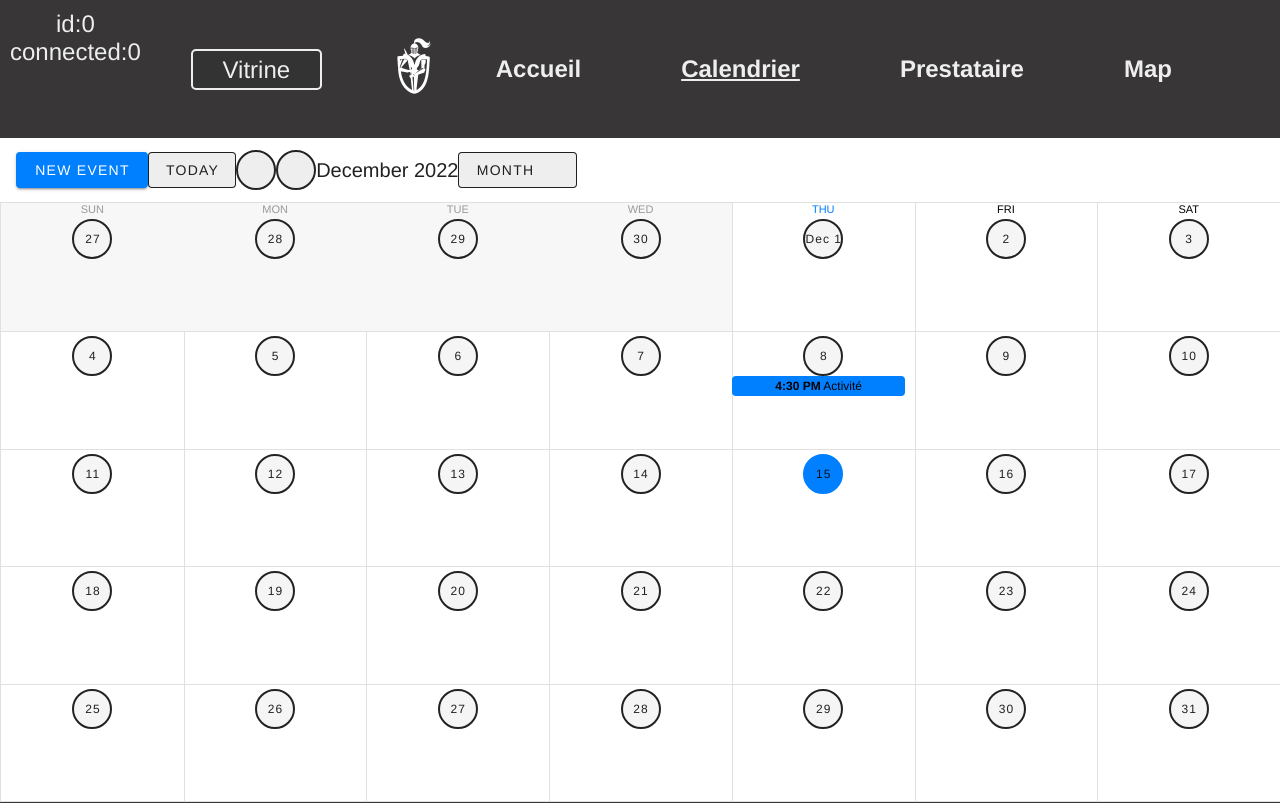
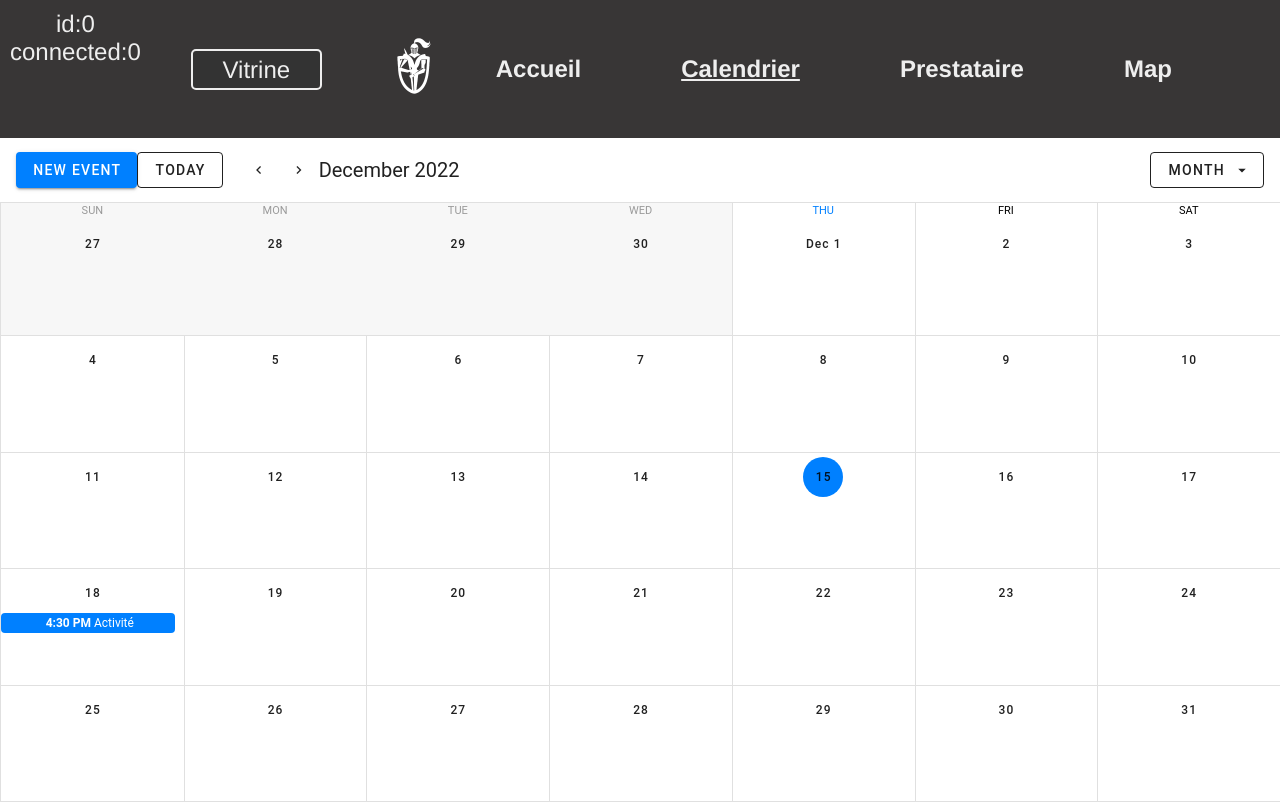
Before and after one commit to ThomasG1raud/saes3_vue, a Vue app: page /calendrier in a window 1280 px wide. Shown: the top 803 px of the page. Built offline with nearby package versions, Linux system fonts and the light colour scheme; the HTML template or start-up script is replaced by a standard one.

Commit message:
debug partial style vuetify in VitrineCalendrierView.vue

```diff
--- a/src/App.vue
+++ b/src/App.vue
@@ -14,6 +14,9 @@ export default {
   components: {
     HeaderView,
     FooterView
+  },
+  created() {
+    document.title = "Parc Médiéval"
   }
 }
 </script>
--- a/src/plugins/vuetify.js
+++ b/src/plugins/vuetify.js
@@ -4,4 +4,8 @@ import 'vuetify/dist/vuetify.min.css';
 
 Vue.use(Vuetify);
 
-export default new Vuetify({});
+export default new Vuetify({
+    icons: {
+        iconfont: "mdiSvg"
+    }
+});
--- a/src/store/index.js
+++ b/src/store/index.js
@@ -16,8 +16,8 @@ export default new Vuex.Store({
         allHoraire: [
             {
                 name: "Activité",
-                start: "2022-12-08 16:30:00",
-                end: "2022-12-08 16:30:00",
+                start: "2022-12-18 16:30:00",
+                end: "2022-12-18 16:30:00",
                 timed: false,
                 color: "var(--primary)"
             }
@@ -211,6 +211,9 @@ export default new Vuex.Store({
         },
         addHoraire: (state, horaire) => {
             state.allHoraire.push(horaire);
+        },
+        removeHoraire: (state, horaire, index) => {
+            state.allHoraire.remove(index, 1);
         }
     },
     actions: {
@@ -234,6 +237,10 @@ export default new Vuex.Store({
             commit("setAccountId", idPrestataire);
             commit('setAccountType', 1);
         },
+        deleteHoraire: ({getters, commit}, horaire) => {
+            const idexDelete = getters.getAllHoraire.indexOf(horaire);
+            commit("removeHoraire", idexDelete);
+        },
         createHoraire: ({commit}, horaire) => {
             commit("addHoraire", horaire);
         }
--- a/src/views/vitrine/VitrineCalendrierView.vue
+++ b/src/views/vitrine/VitrineCalendrierView.vue
@@ -1,3 +1,7 @@
+<template>
+  <v-app id="calendar">
+<!--    <link href="https://use.fontawesome.com/releases/v5.0.13/css/all.css" rel="stylesheet">-->
+    <link href="https://cdn.jsdelivr.net/npm/@mdi/font@6.x/css/materialdesignicons.min.css" rel="stylesheet">
     <template>
       <v-row class="fill-height">
         <v-col>
@@ -139,11 +143,12 @@
         </v-col>
       </v-row>
     </template>
+  </v-app>
+</template>
 
 <script>
-import { db } from '@/main'
 import {mapActions, mapGetters} from "vuex";
-import 'vuetify/dist/vuetify.min.css';
+// import 'vuetify/dist/vuetify.min.css'
 
 export default {
   name: "VitrineCalendrierView",
@@ -209,7 +214,7 @@ export default {
   },
   methods: {
     ...mapGetters(["getAllHoraire"]),
-    ...mapActions(["createHoraire"]),
+    ...mapActions(["createHoraire", "deleteHoraire"]),
     goStart() {
       const allHoraire = this.getAllHoraire();
       const events = []
@@ -218,7 +223,7 @@ export default {
       })
       this.events = events
     },
-    async getEvents () {
+/*    async getEvents () {
       let snapshot = await db.collection('calEvent').get()
       const events = []
       snapshot.forEach(doc => {
@@ -227,7 +232,7 @@ export default {
         events.push(appData)
       })
       this.events = events
-    },
+    }*/
     setDialogDate( { date }) {
       this.dialogDate = true
       this.focus = date
@@ -284,7 +289,8 @@ export default {
     },
     async deleteEvent (ev) {
       // await db.collection("calEvent").doc(ev).delete()
-      console.log(ev)
+      console.log("A suprimer : "+ev)
+      this.deleteHoraire(ev)
       this.selectedOpen = false
       // this.getEvents()
       this.goStart();
@@ -320,8 +326,16 @@ export default {
 :root, * {
   --primary: var(--blue);
   --secondary: var(--secondary);
+  --defined-color-primary: var(--light);
+  --defined-color-secondary:  var(--blue);
 }
-.v-dialog__container {
-  display: block;
-}
+/*.v-dialog__container, .v-dialog {*/
+/*  display: block;*/
+/*}*/
+/*.v-menu {*/
+/*  display: block;*/
+/*}*/
+/*.v-outside {*/
+/*  background: none;*/
+/*}*/
 </style>
```
Lines whose indentation alone changed are shown as unchanged.
